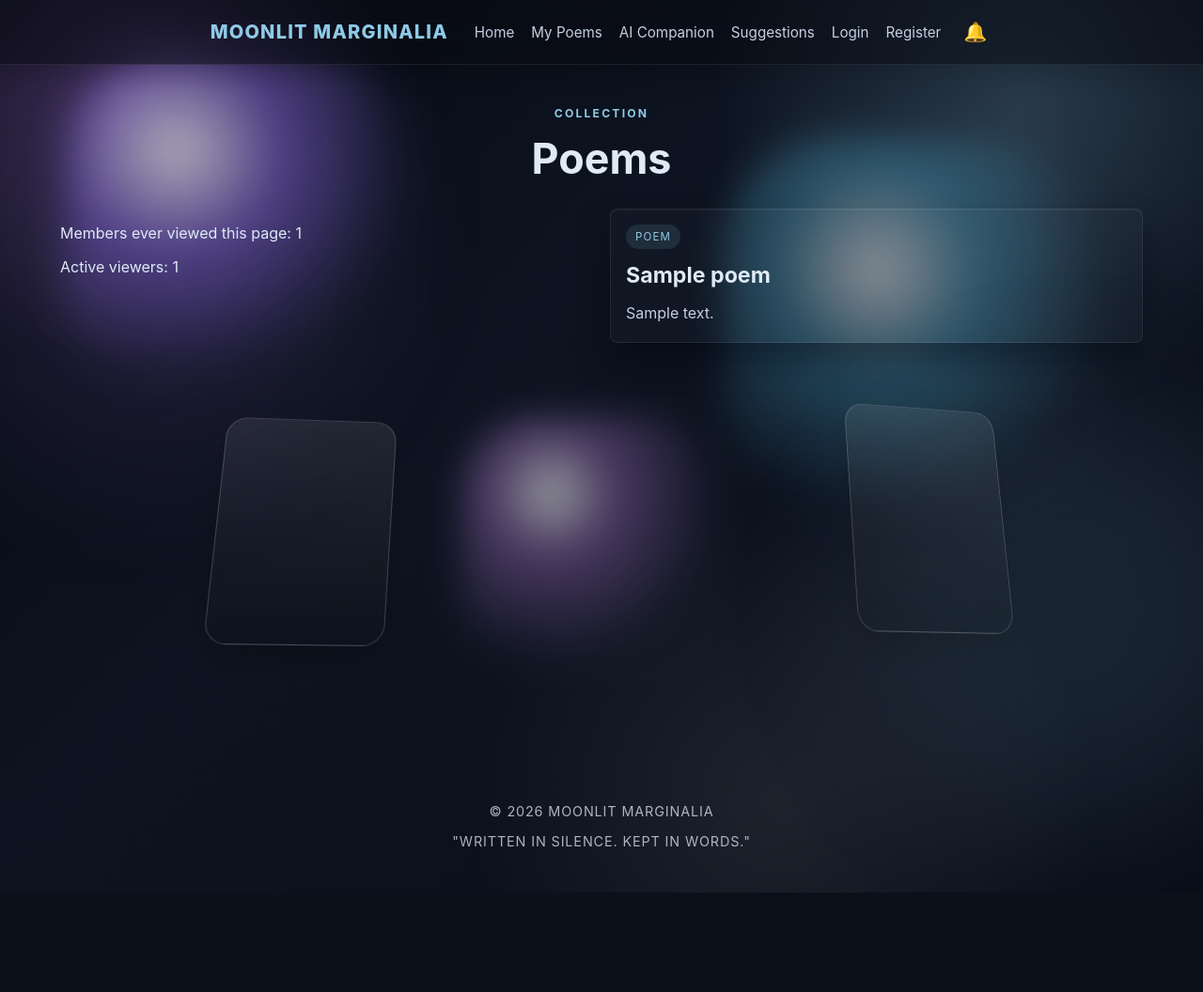
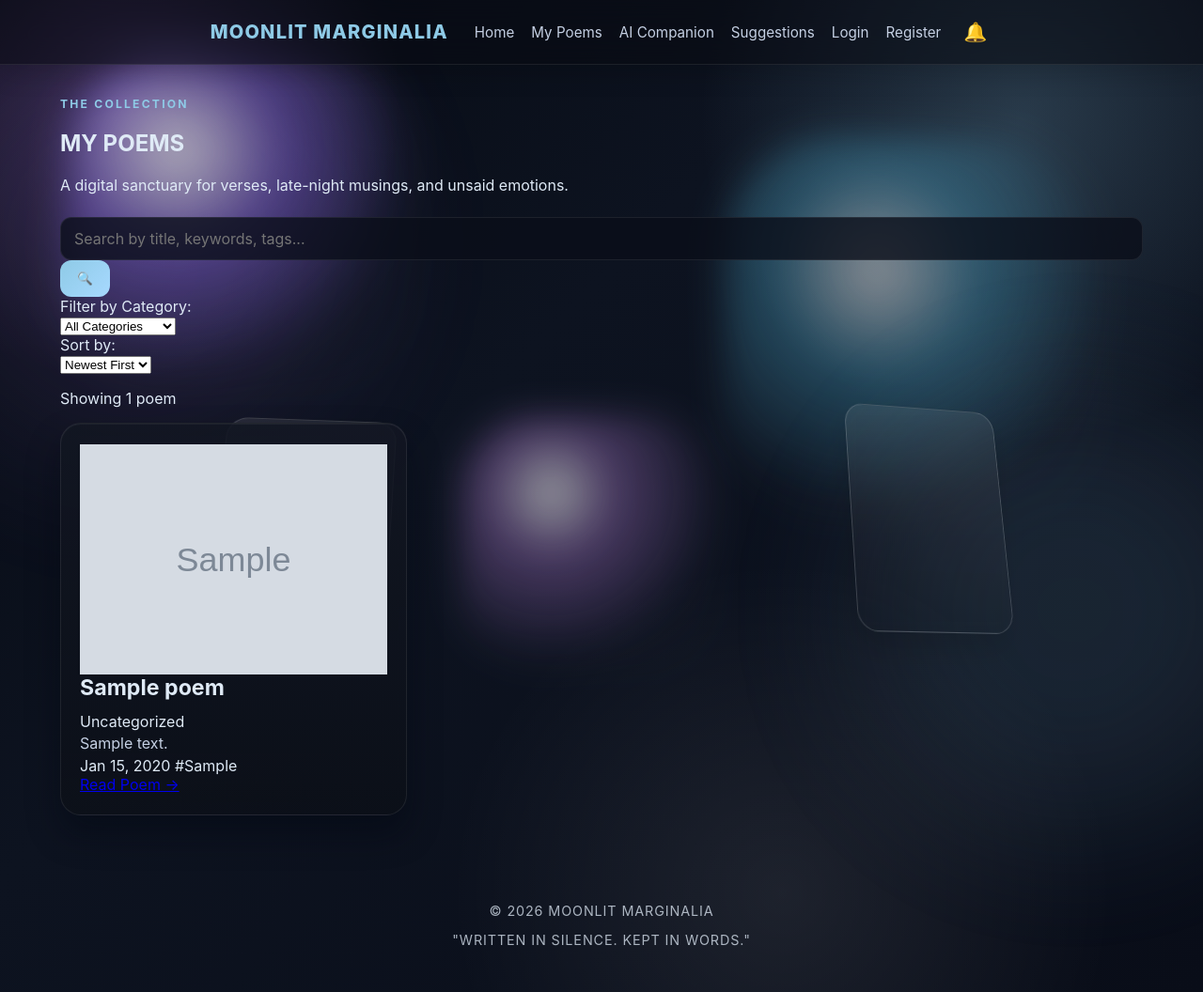
Before and after one commit to dharanithirumoorthy8-bit/ink-and-echoes, a Flask app: page /poems in a window 1280 px wide. Shown: the whole page at 94% size. Before the commit the page ends 950 px from the top, so only its background shows below. Run offline with Flask 2, Linux system fonts and the light colour scheme; tables that the repository leaves empty hold one stand-in row (values such as "Sample post"); grey boxes marked "Sample" are stand-in pictures.

Commit message:
Create poems library page with search, filter, and sort functionality

```diff
--- a/templates/poems.html
+++ b/templates/poems.html
@@ -1,65 +1,150 @@
 {% extends 'base.html' %}
+{% block title %}My Poems - Moonlit Marginalia{% endblock %}
 {% block content %}
-  <div class="page-shell poems-shell">
-    <div class="section-heading centered-heading">
-      <p class="eyebrow center">Collection</p>
-      <h2>Poems</h2>
+  <section class="library-section">
+    <div class="section-heading">
+      <p class="eyebrow">The Collection</p>
+      <h1>MY POEMS</h1>
+      <p class="section-subtitle">A digital sanctuary for verses, late-night musings, and unsaid emotions.</p>
     </div>
 
-    <div class="poems-list">
-      <div class="poems-meta">
-        <p class="muted">Members ever viewed this page: {{ poems_total_views }}</p>
-        <p id="active-viewers" class="muted">Active viewers: —</p>
-      </div
-      >
-      {% for p in poems %}
-        <article class="poem poem-card">
-          <span class="pill">Poem</span>
-          <h3>{{ p.title }}</h3>
-          <div class="body">{{ p.body }}</div>
-        </article>
-      {% else %}
-        <article class="poem poem-card empty-poem">
-          <span class="pill">Poem</span>
-          <h3>Still waiting for the first line</h3>
-          <div class="body">No poems are published yet. Check back soon.</div>
-        </article>
-      {% endfor %}
+    <div class="library-controls">
+      <div class="search-bar">
+        <form method="get" action="/poems" class="search-form">
+          <input
+            type="text"
+            name="search"
+            placeholder="Search by title, keywords, tags..."
+            value="{{ current_search }}"
+            class="search-input"
+          >
+          <button type="submit" class="search-btn">🔍</button>
+        </form>
+      </div>
+
+      <div class="filter-controls">
+        <div class="filter-group">
+          <label for="category-filter">Filter by Category:</label>
+          <form method="get" action="/poems" class="filter-form" id="category-form">
+            <select name="category" id="category-filter" onchange="document.getElementById('category-form').submit()">
+              <option value="">All Categories</option>
+              {% for cat in categories %}
+                <option value="{{ cat.id }}" {% if current_category == cat.id|string %}selected{% endif %}>
+                  {{ cat.name }}
+                </option>
+              {% endfor %}
+            </select>
+            {% if current_search %}
+              <input type="hidden" name="search" value="{{ current_search }}">
+            {% endif %}
+            {% if current_sort %}
+              <input type="hidden" name="sort" value="{{ current_sort }}">
+            {% endif %}
+          </form>
+        </div>
+
+        <div class="filter-group">
+          <label for="sort-filter">Sort by:</label>
+          <form method="get" action="/poems" class="filter-form" id="sort-form">
+            <select name="sort" id="sort-filter" onchange="document.getElementById('sort-form').submit()">
+              <option value="newest" {% if current_sort == 'newest' %}selected{% endif %}>Newest First</option>
+              <option value="oldest" {% if current_sort == 'oldest' %}selected{% endif %}>Oldest First</option>
+              <option value="a-z" {% if current_sort == 'a-z' %}selected{% endif %}>A-Z</option>
+            </select>
+            {% if current_search %}
+              <input type="hidden" name="search" value="{{ current_search }}">
+            {% endif %}
+            {% if current_category %}
+              <input type="hidden" name="category" value="{{ current_category }}">
+            {% endif %}
+          </form>
+        </div>
+      </div>
     </div>
-  </div>
-{% endblock %}
 
-{% block scripts %}
+    {% if poems %}
+      <div class="poems-count">
+        <p>Showing {{ poems|length }} {% if poems|length == 1 %}poem{% else %}poems{% endif %}</p>
+      </div>
+
+      <div class="poem-grid">
+        {% for poem in poems %}
+          <article class="poem-card">
+            {% if poem.cover_image %}
+              <div class="poem-card-image">
+                <img src="{{ poem.cover_image }}" alt="{{ poem.title }}">
+              </div>
+            {% endif %}
+            <div class="poem-card-content">
+              <h3>{{ poem.title }}</h3>
+              {% if poem.category_id %}
+                {% set category = poem.category %}
+                <span class="poem-category">{{ category.name if category else 'Uncategorized' }}</span>
+              {% endif %}
+              <p class="poem-excerpt">{{ poem.description or poem.body[:120] }}{% if poem.body|length > 120 %}...{% endif %}</p>
+              <div class="poem-card-meta">
+                <span class="poem-date">{{ poem.created_at.strftime('%b %d, %Y') if poem.created_at else 'Date unknown' }}</span>
+                {% if poem.tags %}
+                  <span class="poem-tags-inline">
+                    {% for tag in poem.get_tags_list()[:2] %}
+                      #{{ tag }}{% if not loop.last %} {% endif %}
+                    {% endfor %}
+                  </span>
+                {% endif %}
+              </div>
+              <div class="poem-card-actions">
+                {% if current_user.is_authenticated %}
+                  <button class="favorite-mini-btn {% if poem.id in user_favorites %}favorited{% endif %}"
+                          onclick="toggleFavorite({{ poem.id }}, event)">
+                    {% if poem.id in user_favorites %}♥{% else %}♡{% endif %}
+                  </button>
+                {% endif %}
+                <a href="/poem/{{ poem.id }}" class="poem-card-link">Read Poem →</a>
+              </div>
+            </div>
+          </article>
+        {% endfor %}
+      </div>
+    {% else %}
+      <div class="empty-state">
+        <p class="empty-state-icon">📖</p>
+        {% if current_search or current_category %}
+          <h2>No verses found in these margins.</h2>
+          <p>Try adjusting your search or filter to find poems.</p>
+          <a href="/poems" class="btn btn-secondary">Clear Filters</a>
+        {% else %}
+          <h2>No verses have been written into these margins yet.</h2>
+          <p>Check back soon for new poems to explore.</p>
+        {% endif %}
+      </div>
+    {% endif %}
+  </section>
+
   <script>
-    (function(){
-      const CLIENT_KEY = 'inkandechoes_viewer_client'
-      let client = localStorage.getItem(CLIENT_KEY)
-      if(!client){ client = Math.random().toString(36).slice(2); localStorage.setItem(CLIENT_KEY, client) }
+    function toggleFavorite(poemId, event) {
+      event.preventDefault();
+      event.stopPropagation();
 
-      async function ping(){
-        try{
-          await fetch('/api/v1/viewers/ping', {
-            method: 'POST', headers: {'Content-Type':'application/json'},
-            body: JSON.stringify({client_id: client, page: 'poems'})
-          })
-        }catch(e){ /* ignore */ }
+      if (!{{ 'true' if current_user.is_authenticated else 'false' }}) {
+        window.location.href = '/login';
+        return;
       }
 
-      async function getActive(){
-        try{
-          const res = await fetch('/api/v1/viewers/poems')
-          if(res.ok){
-            const j = await res.json()
-            const el = document.getElementById('active-viewers')
-            if(el) el.textContent = 'Active viewers: ' + j.count
+      fetch(`/api/v1/favorite/${poemId}`, { method: 'POST' })
+        .then(response => response.json())
+        .then(data => {
+          if (data.success) {
+            const btn = event.target.closest('.favorite-mini-btn');
+            if (data.favorited) {
+              btn.classList.add('favorited');
+              btn.textContent = '♥';
+            } else {
+              btn.classList.remove('favorited');
+              btn.textContent = '♡';
+            }
           }
-        }catch(e){ }
-      }
-
-      // initial
-      ping(); getActive();
-      setInterval(ping, 20000);
-      setInterval(getActive, 5000);
-    })();
+        })
+        .catch(error => console.error('Error:', error));
+    }
   </script>
 {% endblock %}
```
